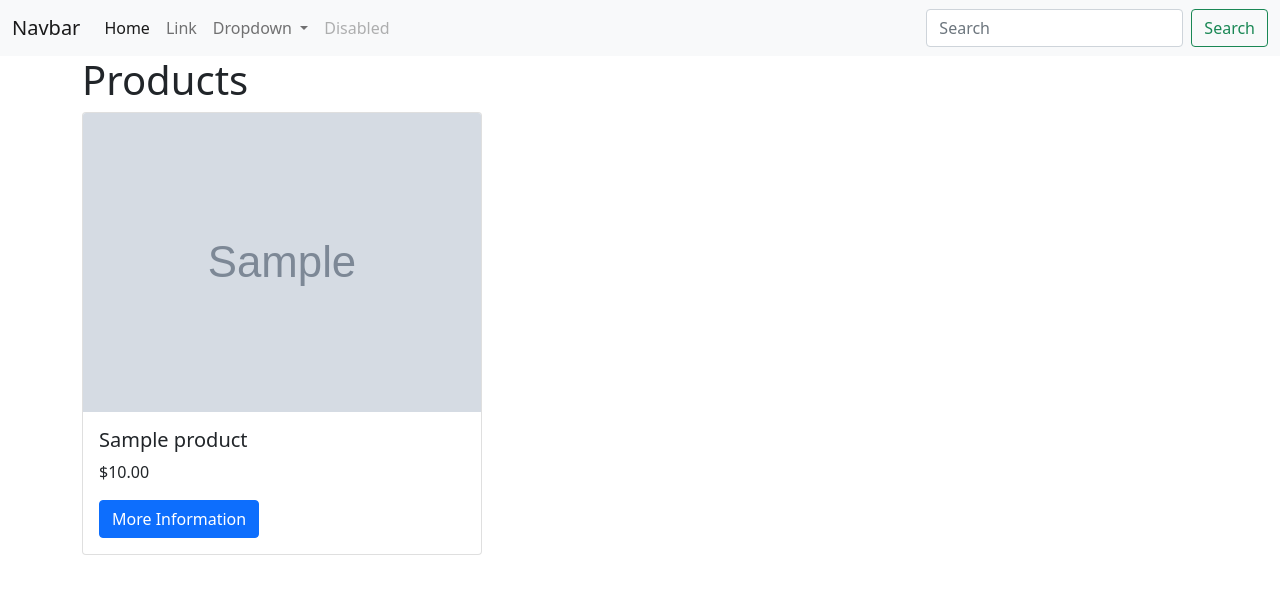
After one commit to domcamp04/flask_functional_ecommerce_app, a Flask app: page /products in a window 1280 px wide. The commit adds this page. Shown: the top 594 px of the page. Run offline with Flask 2, Linux system fonts and the light colour scheme; tables that the repository leaves empty hold one stand-in row (values such as "Sample post"); grey boxes marked "Sample" are stand-in pictures; some libraries are stand-ins or nearby versions.

Commit message:
added products and product details routes

```diff
--- a/app/routes.py
+++ b/app/routes.py
@@ -1,7 +1,7 @@
 from app import app, db
 from flask import render_template, redirect, url_for
 from app.forms import RegistrationForm
-from app.models import User
+from app.models import Product, User
 
 
 @app.route('/')
@@ -23,3 +23,15 @@ def register():
         return redirect(url_for('index'))
 
     return render_template('register.html', form=register_form)
+
+
+@app.route('/products')
+def products():
+    all_products = Product.query.all()
+    return render_template('products.html', products=all_products)
+
+
+@app.route('/products/<prod_id>')
+def product_detail(prod_id):
+    product = Product.query.get_or_404(prod_id)
+    return render_template('product_detail.html', product=product)
--- a/app/templates/base.html
+++ b/app/templates/base.html
@@ -20,8 +20,6 @@
             {% endblock %}
         </div>
 
-        <div>Footer is Here.</div>
-
         <script src="https://cdnjs.cloudflare.com/ajax/libs/popper.js/2.9.2/umd/popper.min.js"></script>
         <script src="https://cdnjs.cloudflare.com/ajax/libs/twitter-bootstrap/5.1.0/js/bootstrap.min.js"></script>
     </body>
--- /dev/null
+++ b/app/templates/products.html
@@ -0,0 +1,23 @@
+{% extends 'base.html' %}
+
+{% block content %}
+
+<h1>Products</h1>
+
+<div class="row">
+    {% for p in products %}
+    <div class="col-12 col-sm-6 col-md-4">
+        <div class="card" style="width: 25rem;">
+                <img src="{{ p.image_url }}" class="card-img-top" alt="{{ p.name }}">
+                <div class="card-body">
+                    <h5 class="card-title">{{ p.name }}</h5>
+                    <p class="card-text">${{ p.price }}</p>
+                    <a href="{{ url_for('product_detail', prod_id=p.id) }}" class="btn btn-primary">More Information</a>
+                </div>
+            </div>
+
+    </div>
+    {% endfor %}
+</div>
+
+{% endblock content %}
```
Also changed, not shown: app/templates/product_detail.html (added, +20 -0 lines).
